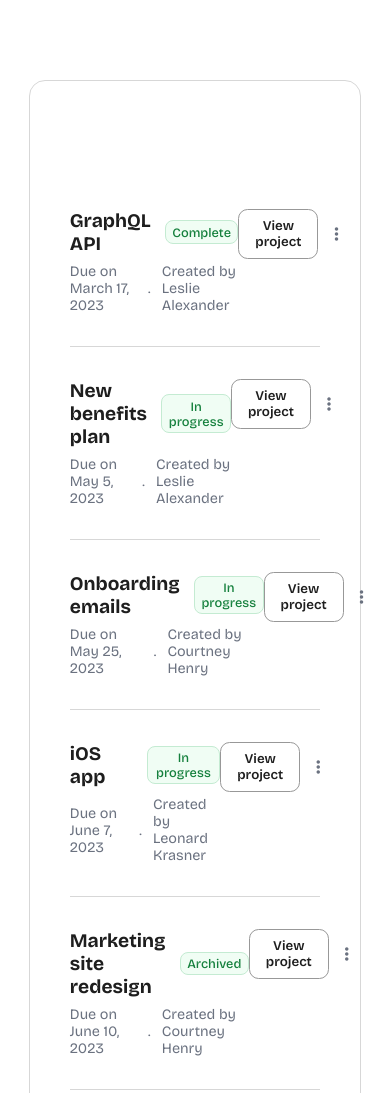
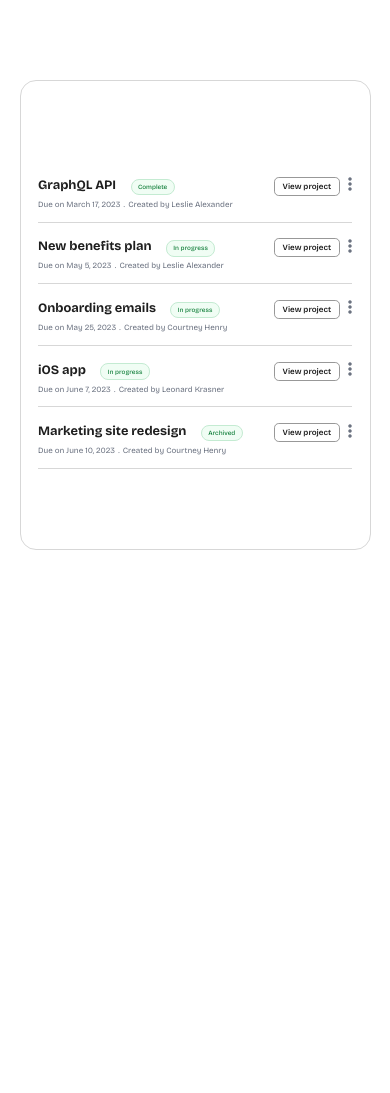
Before and after one commit to Presealeah/STACKLIST, a plain HTML site: page index.html in a window 390 px wide. Shown: the top 1093 px of the page. After the commit the page ends 844 px from the top, so only its background shows below. Drawn offline with nearby package versions, Linux system fonts and the light colour scheme.

Commit message:
Add files via upload

```diff
--- a/style.css
+++ b/style.css
@@ -140,3 +140,121 @@
   color: #6b7280;
   cursor: pointer;
 }
+@media screen and (max-width: 1120px) {
+  .main-container {
+    width: 85%;
+    height: auto;
+    border: 1px solid #d7d7d7;
+    margin: 5rem auto;
+    border-radius: 1rem;
+    display: flex;
+    flex-direction: column;
+    justify-content: center;
+    align-items: center;
+    padding: 6rem 0rem;
+  }
+  .list-items-container {
+    width: 85%;
+    height: auto;
+    display: flex;
+    flex-direction: column;
+    justify-content: start;
+    align-items: start;
+  }
+}
+@media screen and (max-width: 480px) {
+  .main-container {
+    width: 90%;
+    height: auto;
+    border: 1px solid #d7d7d7;
+    margin: 5rem auto;
+    border-radius: 1rem;
+    display: flex;
+    flex-direction: column;
+    justify-content: center;
+    align-items: center;
+    padding: 5rem 0rem;
+  }
+  .list-items-container {
+    width: 90%;
+    height: auto;
+    display: flex;
+    flex-direction: column;
+    justify-content: start;
+    align-items: start;
+  }
+  .list-item {
+    width: 100%;
+    height: auto;
+    display: flex;
+    flex-direction: row;
+    justify-content: space-between;
+    align-items: start;
+    padding: 0.8rem 0rem;
+    border-bottom: 1px solid #d7d7d7;
+  }
+  .left-container {
+    width: fit-content;
+    height: auto;
+    display: flex;
+    flex-direction: column;
+    justify-content: start;
+    align-items: start;
+    row-gap: 0.3rem;
+  }
+  .graph-container h1 {
+    font-size: 0.8rem;
+    color: #1e1e1e;
+  }
+  .complete-button-container button {
+    background-color: #f0fdf4;
+    font-size: 0.4rem;
+    padding: 0.2rem 0.4rem 0.2rem 0.4rem;
+    outline: none;
+    border: 1px solid #c4ebd2;
+    color: #15803d;
+    font-weight: 500;
+    border-radius: 0.5rem;
+  }
+  .bottom-left-container-child {
+    width: fit-content;
+    height: auto;
+    display: flex;
+    flex-direction: row;
+    justify-content: start;
+    align-items: center;
+    column-gap: 0.2rem;
+  }
+  .date-container p {
+    font-size: 0.5rem;
+    color: #6b7280;
+  }
+  .dot-container p {
+    font-size: 0.5rem;
+    color: #6b7280;
+  }
+  .creator-container p {
+    font-size: 0.5rem;
+    color: #6b7280;
+  }
+  .right-container {
+    width: fit-content;
+    height: auto;
+    display: flex;
+    flex-direction: row;
+    justify-content: start;
+    align-items: center;
+    column-gap: 0.5rem;
+  }
+  .view-project-button-container button {
+    background-color: #fff;
+    color: #1e1e1e;
+    padding: 0.25rem 0.5rem 0.25rem 0.5rem;
+    outline: none;
+    border: 1px solid #989898;
+    border-radius: 0.3rem;
+    font-weight: 600;
+    cursor: pointer;
+    font-size: 0.5rem;
+  }
+}
```
